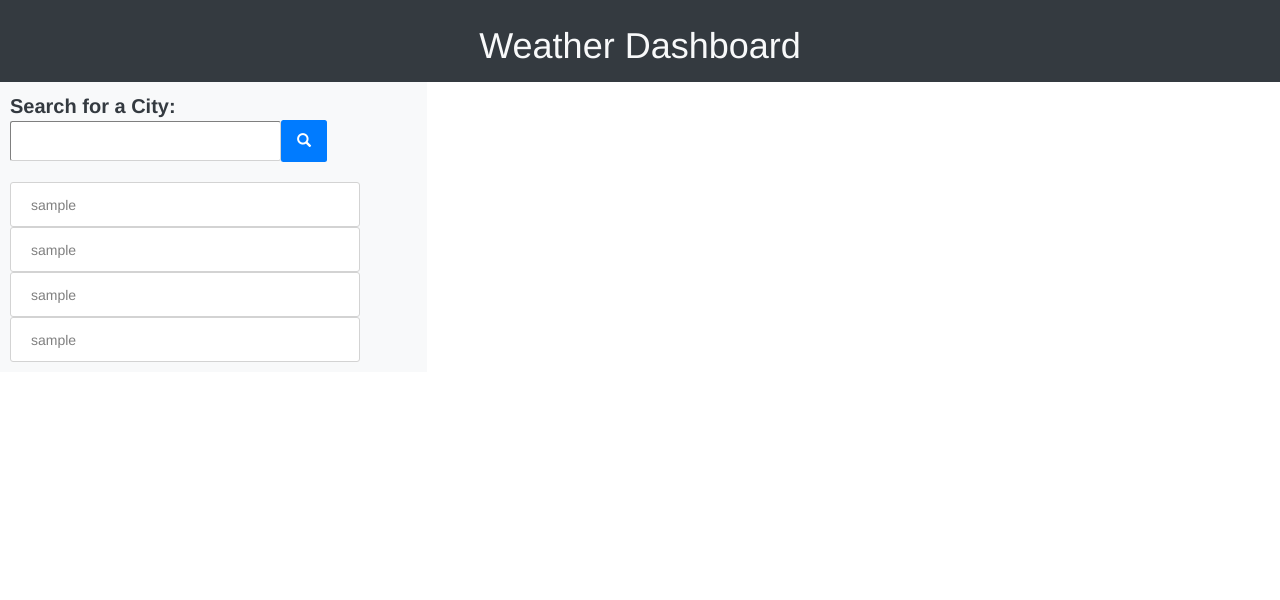
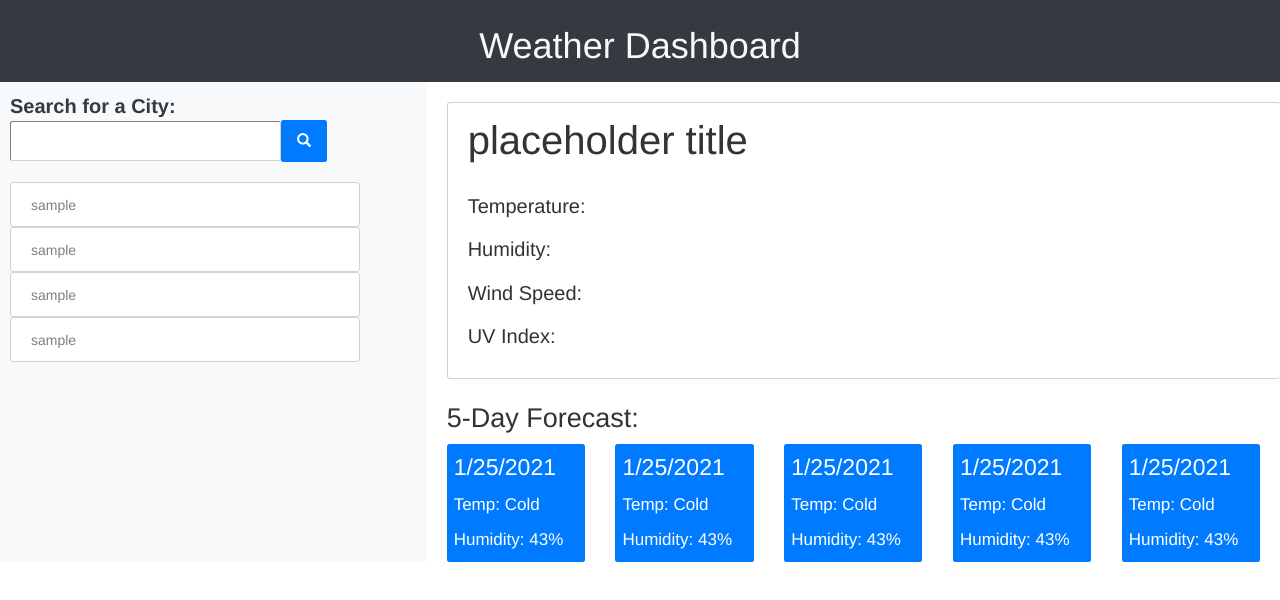
Before and after one commit to jmrendon48/weather-dashboard-6, a plain HTML site: page index.html in a window 1280 px wide. Drawn offline with nearby package versions, Linux system fonts and the light colour scheme; some icons are missing.

Commit message:
basic page layout without icons

```diff
--- a/Assets/css/style.css
+++ b/Assets/css/style.css
@@ -46,3 +46,44 @@
     padding: 0 20px;
     color: grey;
 }
+
+.current-weather-container {
+    border-color: lightgrey;
+    border-width: thin 0 thin thin;
+    border-style: solid;
+    border-radius: 3px;
+    margin: 20px 0 0 20px;
+    padding: 0 0 12px 0;
+}
+
+.current-title {
+    font-size: 40px;
+    margin: 15px 0 30px 20px;
+}
+
+.current-temperature, .current-humidity, .current-wind-speed, .current-uv-index {
+    margin: 15px 20px;
+    font-size: 20px;
+}
+
+.future-forecast-container {
+    margin: 5px 20px 0 20px;
+}
+
+.future-forecast-title {
+    font-size: 27px;
+}
+
+.future-card {
+    width: 17%;
+    padding: 7px 0 0 7px;
+}
+
+.future-date {
+    font-size: 23px;
+}
+
+.future-temp, .future-humidity {
+    font-size: 17px;
+    font-weight: 200;
+}
--- a/index.html
+++ b/index.html
@@ -9,7 +9,7 @@
     <link
     rel="stylesheet"
     href="https://maxcdn.bootstrapcdn.com/bootstrap/3.4.0/css/bootstrap.min.css">
-    <link
+    <link rel="stylesheet" href="https://cdnjs.cloudflare.com/ajax/libs/weather-icons/2.0.10/css/weather-icons.min.css">
     <link rel="stylesheet" href="./Assets/css/style.css">
     <title>Weather Dashboard</title>
 </head>
@@ -64,10 +64,52 @@
                 </div>
 
                 <!-- column 2 -->
-                <div class="col-sm-8">
+                <div class="col-sm-8 p-0">
                     <!-- current weather conditions -->
-                    <div>
-
+                    <div class="row current-weather-container d-block">
+                        <!-- current weather title -->
+                        <h2 class="current-title">placeholder title</h2>
+                        <!-- current weather temperature -->
+                        <p class="current-temperature" id="current-temperature">Temperature:</p>
+                        <!-- current weather humidity -->
+                        <p class="current-humidity" id="current-humidity">Humidity:</p>
+                        <!-- current weather wind speed -->
+                        <p class="current-wind-speed" id="current-wind-speed">Wind Speed:</p>
+                        <!-- current weather uv index -->
+                        <p class="current-uv-index" id="current-uv-index">UV Index:</p>
+                    </div>
+                    <!-- 5 day forecast -->
+                    <div class="row future-forecast-container d-block">
+                        <!-- 5 day forecast title-->
+                        <h2 class="future-forecast-title" id="future-forecast-title">5-Day Forecast:</h2>
+                        <div id="forecasts-cards-container" class="forecasts-cards-container d-flex justify-content-between">
+                            <!-- future day forecard card -->
+                            <div class="future-card bg-primary rounded">
+                                <p class="future-date" id="future-date-1">1/25/2021</p>
+                                <p class="future-temp" id="future-temp-1">Temp: Cold</p>
+                                <p class="future-humidity" id="future-humidity-1">Humidity: 43%</p>
+                            </div>
+                            <div class="future-card bg-primary rounded">
+                                <p class="future-date" id="future-date-2">1/25/2021</p>
+                                <p class="future-temp" id="future-temp-2">Temp: Cold</p>
+                                <p class="future-humidity" id="future-humidity-2">Humidity: 43%</p>
+                            </div>
+                            <div class="future-card bg-primary rounded">
+                                <p class="future-date" id="future-date-3">1/25/2021</p>
+                                <p class="future-temp" id="future-temp-3">Temp: Cold</p>
+                                <p class="future-humidity" id="future-humidity-3">Humidity: 43%</p>
+                            </div>
+                            <div class="future-card bg-primary rounded">
+                                <p class="future-date" id="future-date-4">1/25/2021</p>
+                                <p class="future-temp" id="future-temp-4">Temp: Cold</p>
+                                <p class="future-humidity" id="future-humidity-4">Humidity: 43%</p>
+                            </div>
+                            <div class="future-card bg-primary rounded">
+                                <p class="future-date" id="future-date-5">1/25/2021</p>
+                                <p class="future-temp" id="future-temp-5">Temp: Cold</p>
+                                <p class="future-humidity" id="future-humidity-5">Humidity: 43%</p>
+                            </div>
+                        </div>
                     </div>
                 </div>
             </div>
```
